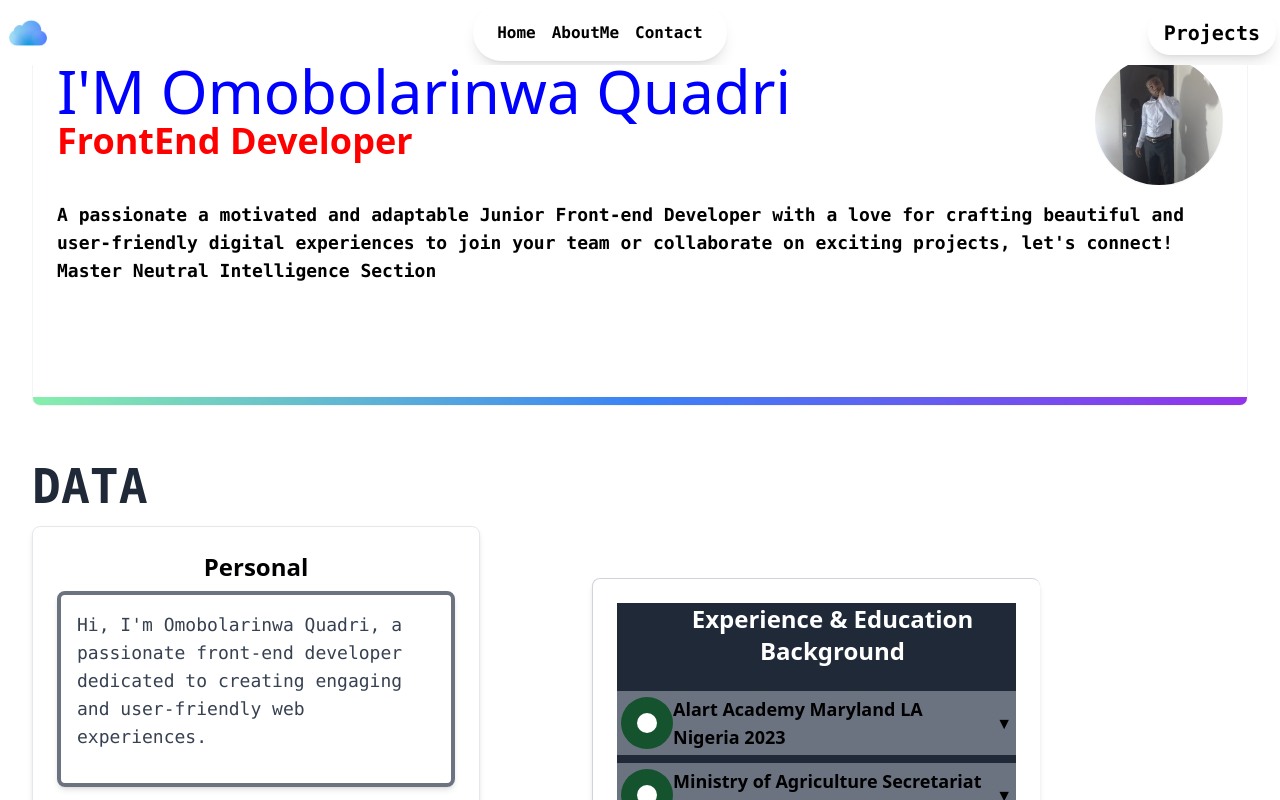
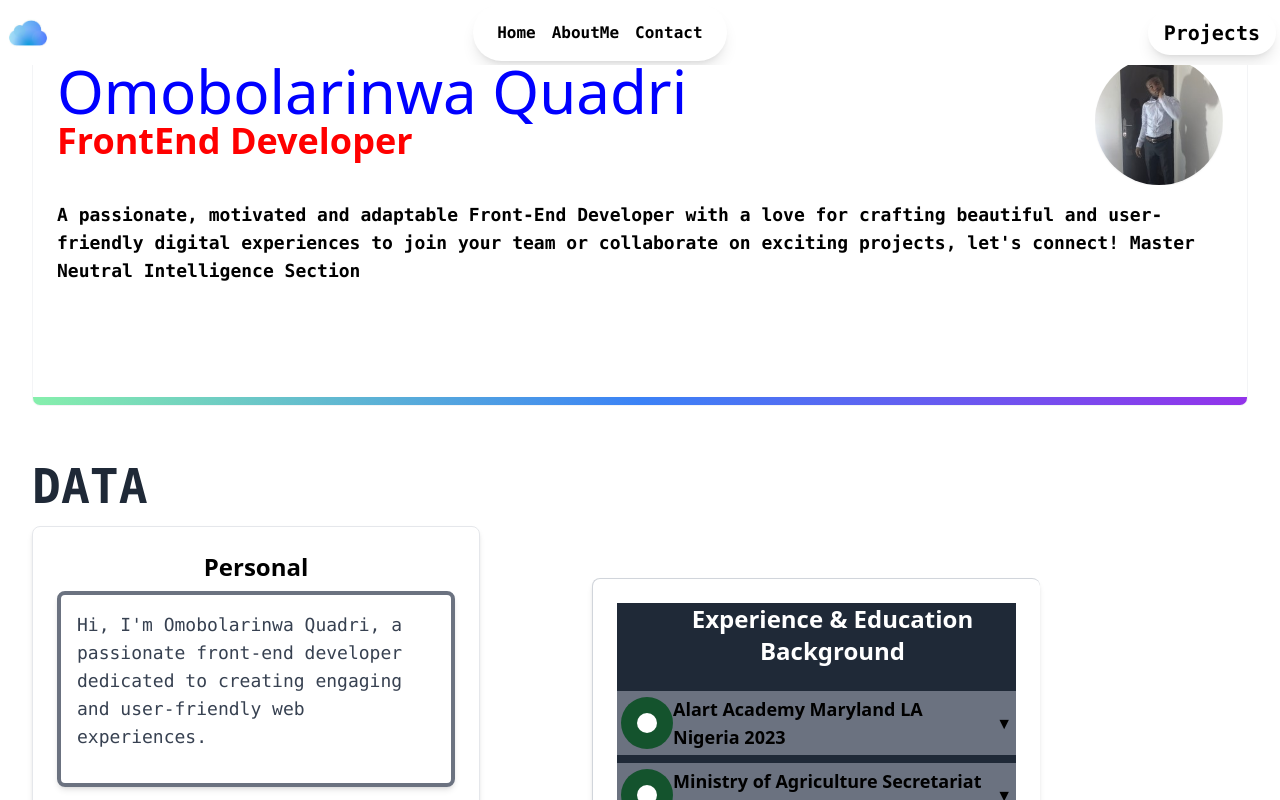
Before and after one commit to quadribola91/Portfolio0, a React (Create React App) app: page /Home in a window 1280 px wide. Shown: the top 800 px of the page. Built offline with nearby package versions, Linux system fonts and the light colour scheme.

Commit message:
Update blog.js

```diff
--- a/src/blog.js
+++ b/src/blog.js
@@ -2,8 +2,8 @@ export const blogs = {
   date: "3rd December 2023",
   title: "FrontEnd Developer",
   body: "You can know it",
-  name: "I'M Omobolarinwa Quadri",
-  content: `A passionate a motivated and adaptable Junior Front-end Developer with a love for crafting beautiful
+  name: "Omobolarinwa Quadri",
+  content: `A passionate, motivated and adaptable Front-End Developer with a love for crafting beautiful
    and user-friendly digital experiences to join your team or collaborate on exciting projects, let's connect!
              Master Neutral Intelligence Section`,
   prop: "About Me",
```
